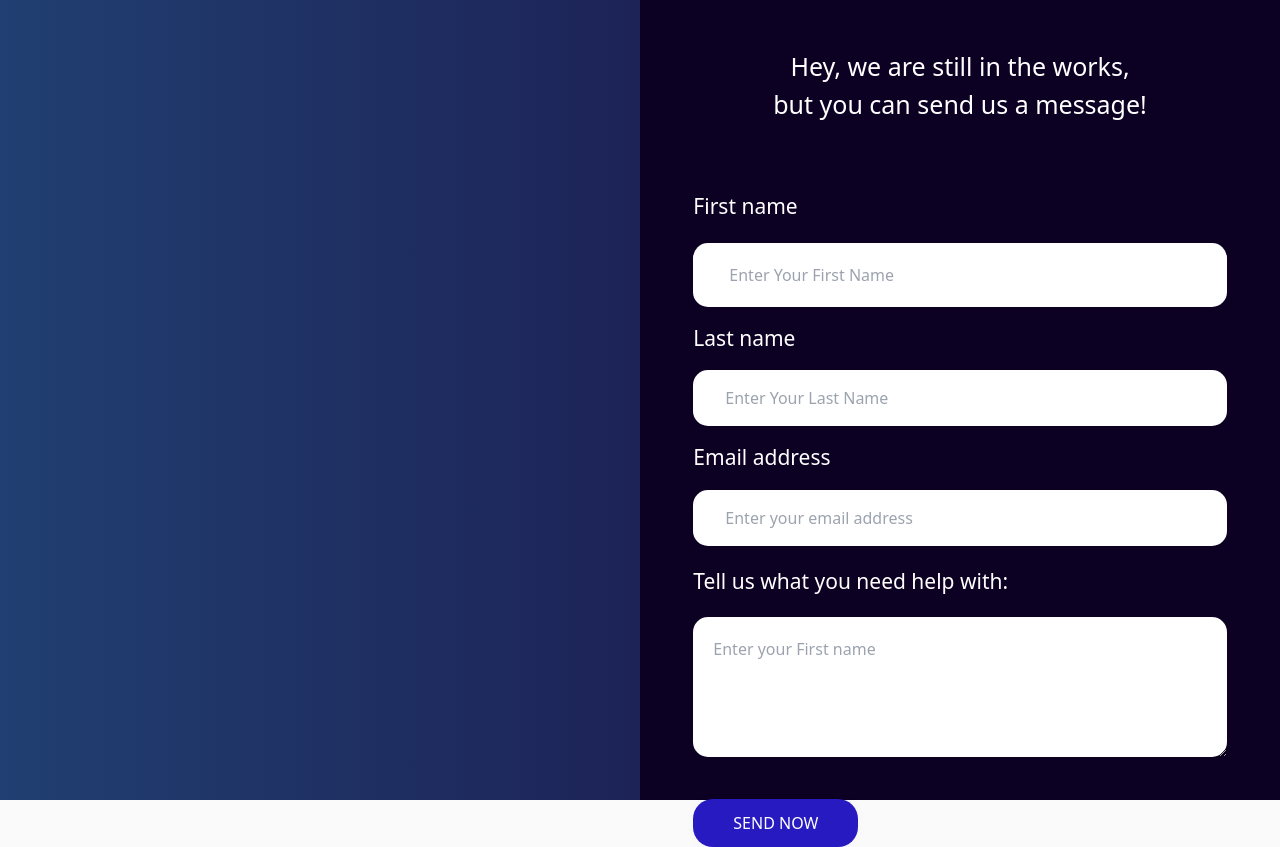
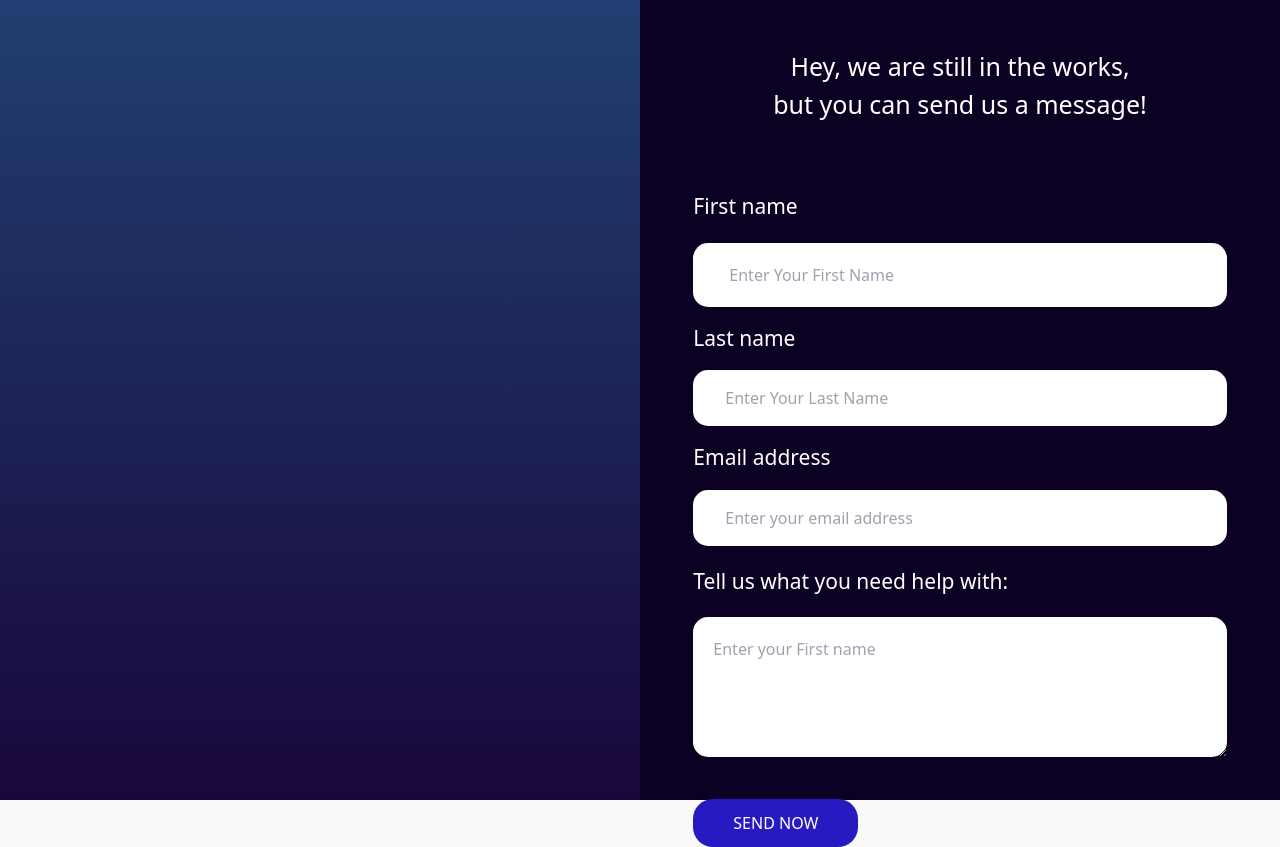
Before and after one commit to Ayomikuolatunji/paddle-frontend-assessment, a Next.js app: page /contact in a window 1280 px wide. Built offline with nearby package versions, Linux system fonts and the light colour scheme.

Commit message:
contact form

```diff
--- a/layouts/contact/Contact.tsx
+++ b/layouts/contact/Contact.tsx
@@ -3,14 +3,21 @@
 
 const Contact:React.FC = () => {
   return (
-    <div className='bg-gradient-to-r from-[#213F72] z-10 to-[#19073B]  w-full h-[100vh] grid sm:grid-cols-2 grid-cols-1'>
-        <div className="left">
+   <div className='relative'>
+      <div className='bg-gradient-to-r from-[#213F72] z-10 to-[#19073B]  w-full h-[100vh] grid sm:grid-cols-2 grid-cols-1'>
+        <div className="left w-full h-[100vh] cover">
 
         </div>
         <div className="right w-full h-[inherent]">
             <Form/>
         </div>
-    </div>
+      </div>
+      <div className="circle-navigation">
+         <div className="circle">
+
+         </div>
+      </div>
+   </div>
   )
 }
 
```
